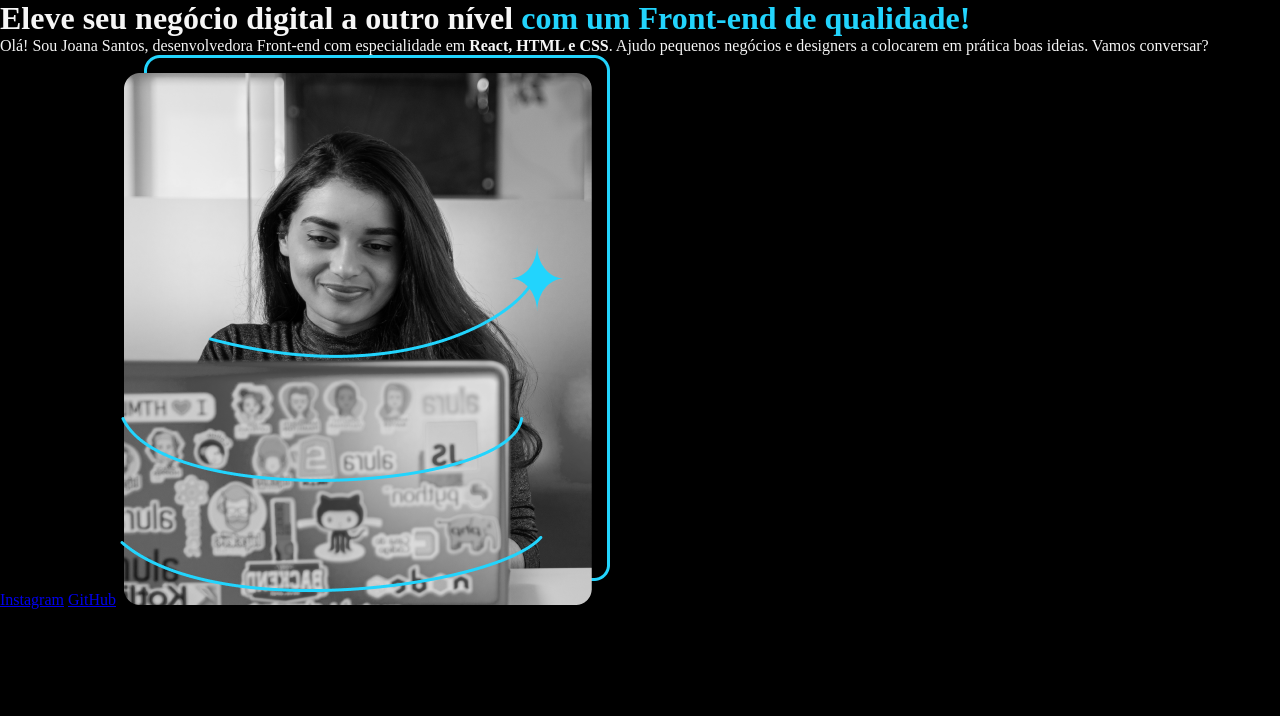
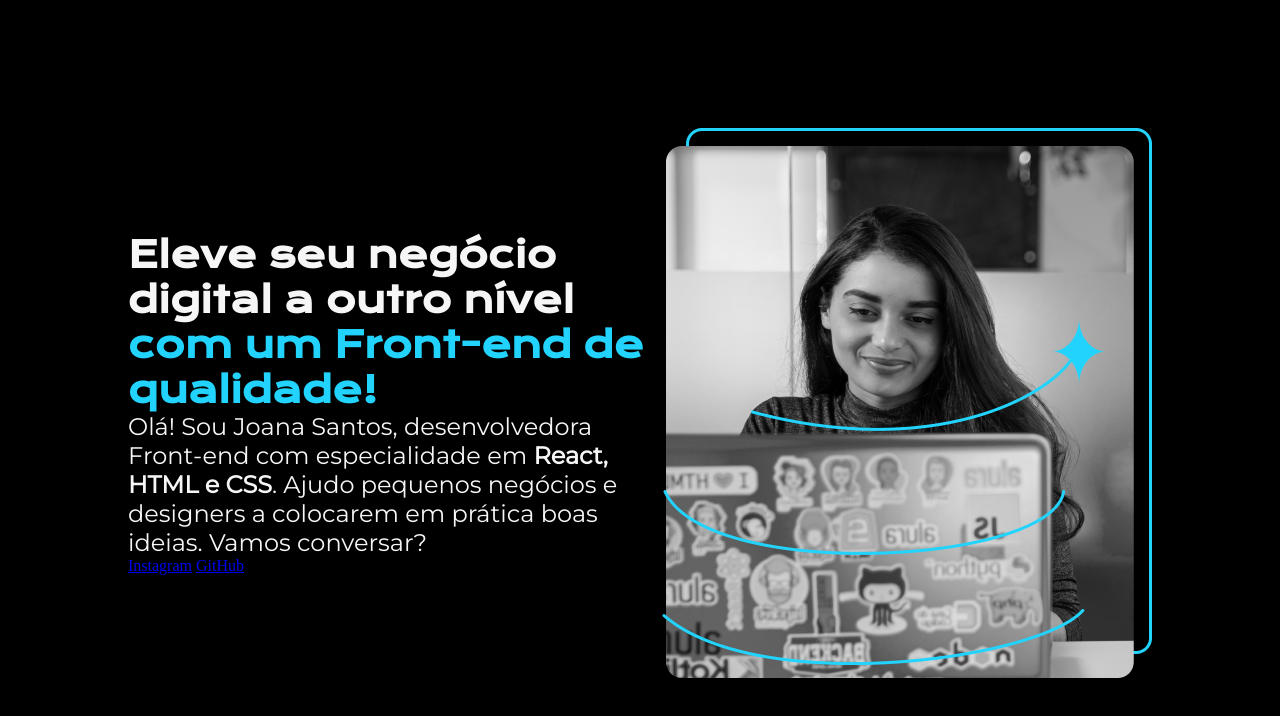
Before and after one commit to eduardoocoelho/study_html-css, a plain HTML site: page 1.ws - Classes, posicionamento e Flexbox/portfolio/index.html in a window 1280 px wide. Drawn offline with nearby package versions, Linux system fonts and the light colour scheme.

Commit message:
styling the page with new sizes and fonts

```diff
--- a/1.ws - Classes, posicionamento e Flexbox/portfolio/index.html
+++ b/1.ws - Classes, posicionamento e Flexbox/portfolio/index.html
@@ -11,19 +11,21 @@
 
 <body>
     <header></header>
-    <main>
-        <h1>
+    <main class="container">
+        <section class="container__content">
+            <h1 class="container__content__title">
                 Eleve seu negócio digital a outro nível
                 <strong class="titulo-destaque">com um Front-end de qualidade!
                 </strong>
             </h1>
-        <p>Olá! Sou Joana Santos, desenvolvedora
+            <p class="container__content__text">Olá! Sou Joana Santos, desenvolvedora
                 Front-end com especialidade em <strong>React, HTML e
                     CSS</strong>. Ajudo pequenos negócios e designers a
                 colocarem em prática boas ideias. Vamos
                 conversar?</p>
             <a href="https://instagram.com/rafaballerini">Instagram</a>
             <a href="https://github.com/guilhermeonrails">GitHub</a>
+        </section>
         <img src="imagem.png" alt="Foto da Joana Santos programando">
     </main>
     <footer></footer>
--- a/1.ws - Classes, posicionamento e Flexbox/portfolio/style.css
+++ b/1.ws - Classes, posicionamento e Flexbox/portfolio/style.css
@@ -1,13 +1,38 @@
-*{
+@import url('https://fonts.googleapis.com/css2?family=Krona+One&family=Montserrat&display=swap');
+
+* {
     margin: 0;
     padding: 0;
 }
 
-body{
+body {
+    height: 100vh;
+    box-sizing: border-box;
     background-color: #000000;
     color: #F6F6F6;
 }
 
-.titulo-destaque{
+.titulo-destaque {
     color: #22D4FD;
 }
+
+.container {
+    display: flex;
+    align-items: center;
+    justify-content: space-between;
+    margin: 10%;
+}
+
+.container__content {
+    width: 615px;
+}
+
+.container__content__title {
+    font-size: 36px;
+    font-family: 'Krona One', sans-serif;
+}
+
+.container__content__text {
+    font-size: 24px;
+    font-family: 'Montserrat', sans-serif;
+}
```
Lines whose indentation alone changed are shown as unchanged.
